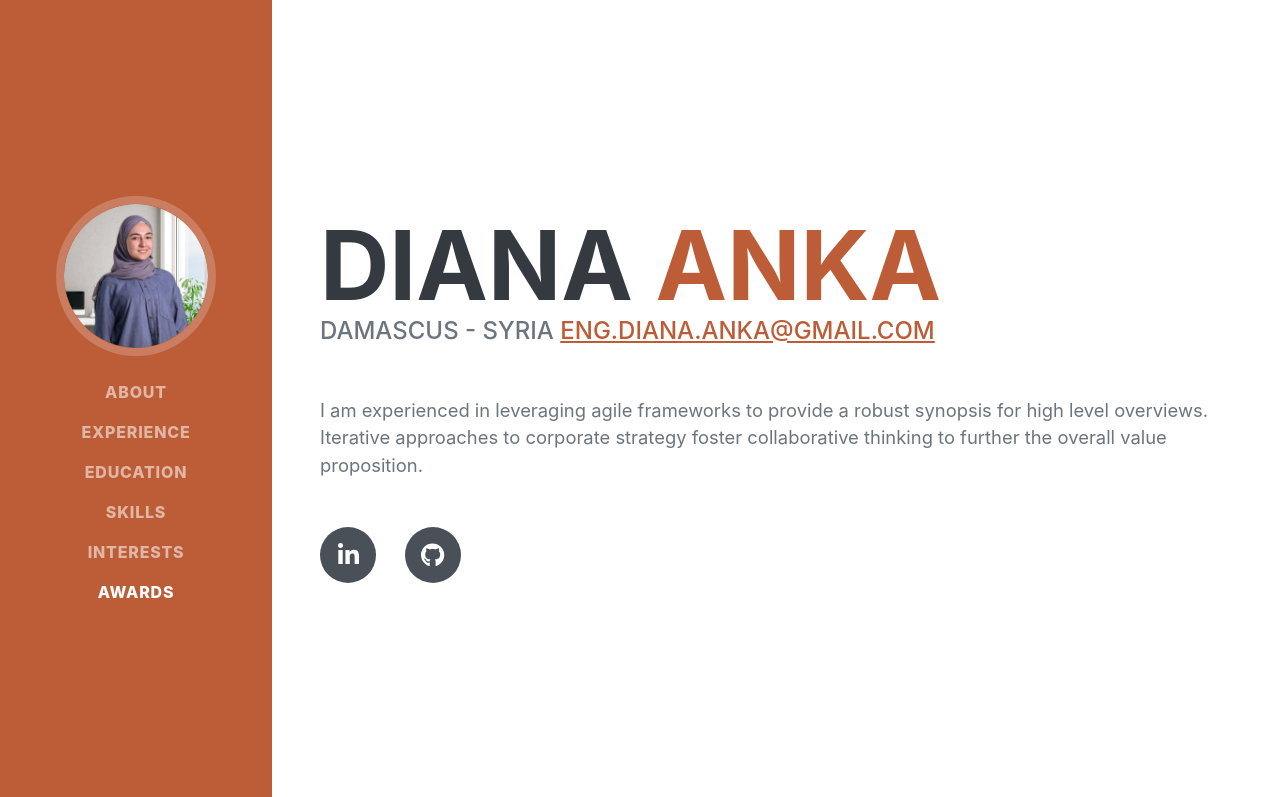
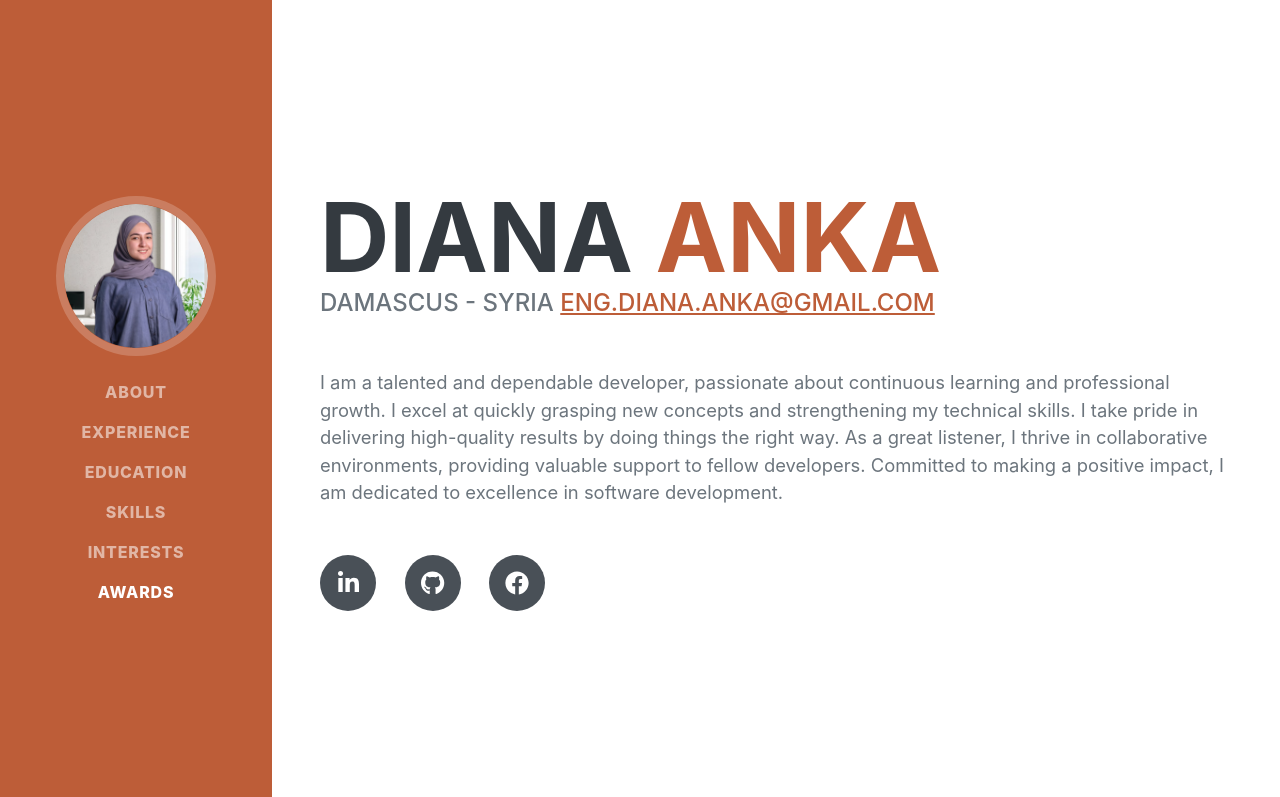
Before and after one commit to DianaAnka/my-portfolio, a plain HTML site: page index.html in a window 1280 px wide. Shown: the top 797 px of the page. Drawn offline with nearby package versions, Linux system fonts and the light colour scheme; a web font is replaced by a local one.

Commit message:
:art: add my summary

```diff
--- a/index.html
+++ b/index.html
@@ -8,7 +8,7 @@
         />
         <meta name="description" content="" />
         <meta name="author" content="" />
-        <title>Resume - Start Bootstrap Theme</title>
+        <title>Diana Anka Resume</title>
         <link rel="icon" type="image/x-icon" href="assets/img/favicon.ico" />
         <!-- Font Awesome icons (free version)-->
         <script
@@ -106,11 +106,15 @@
                         >
                     </div>
                     <p class="lead mb-5">
-                        I am experienced in leveraging agile frameworks to
-                        provide a robust synopsis for high level overviews.
-                        Iterative approaches to corporate strategy foster
-                        collaborative thinking to further the overall value
-                        proposition.
+                        I am a talented and dependable developer, passionate
+                        about continuous learning and professional growth. I
+                        excel at quickly grasping new concepts and strengthening
+                        my technical skills. I take pride in delivering
+                        high-quality results by doing things the right way. As a
+                        great listener, I thrive in collaborative environments,
+                        providing valuable support to fellow developers.
+                        Committed to making a positive impact, I am dedicated to
+                        excellence in software development.
                     </p>
                     <div class="social-icons">
                         <a
@@ -122,6 +126,11 @@
                             class="social-icon"
                             href="https://github.com/DianaAnka"
                             ><i class="fab fa-github"></i
+                        ></a>
+                        <a
+                            class="social-icon"
+                            href="https://www.facebook.com/diana%20anka"
+                            ><i class="fab fa-facebook"></i
                         ></a>
                     </div>
                 </div>
```
